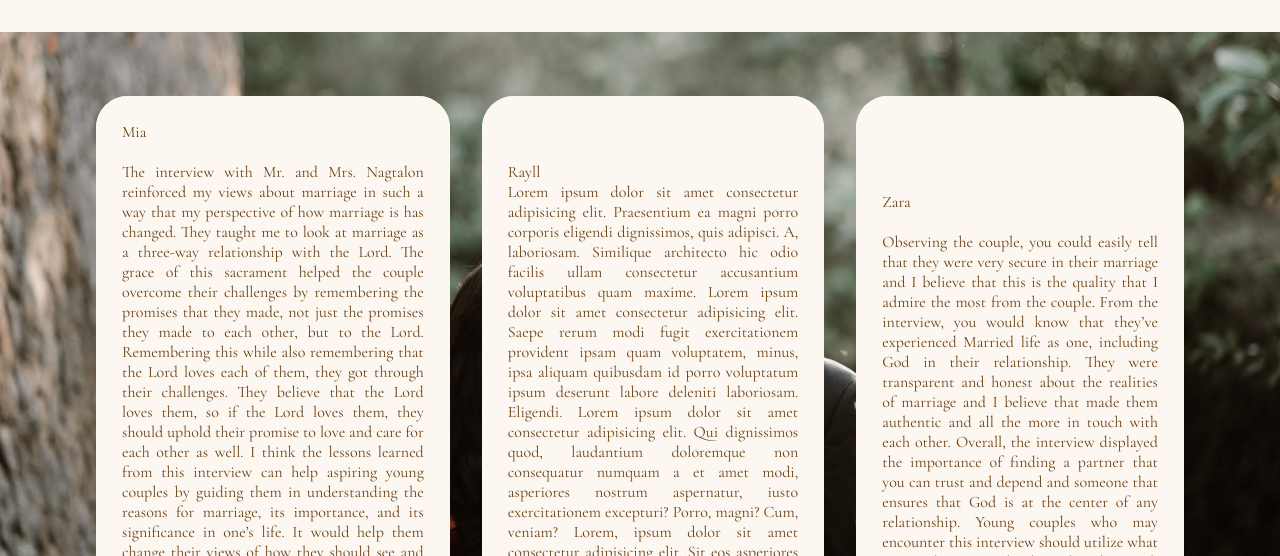
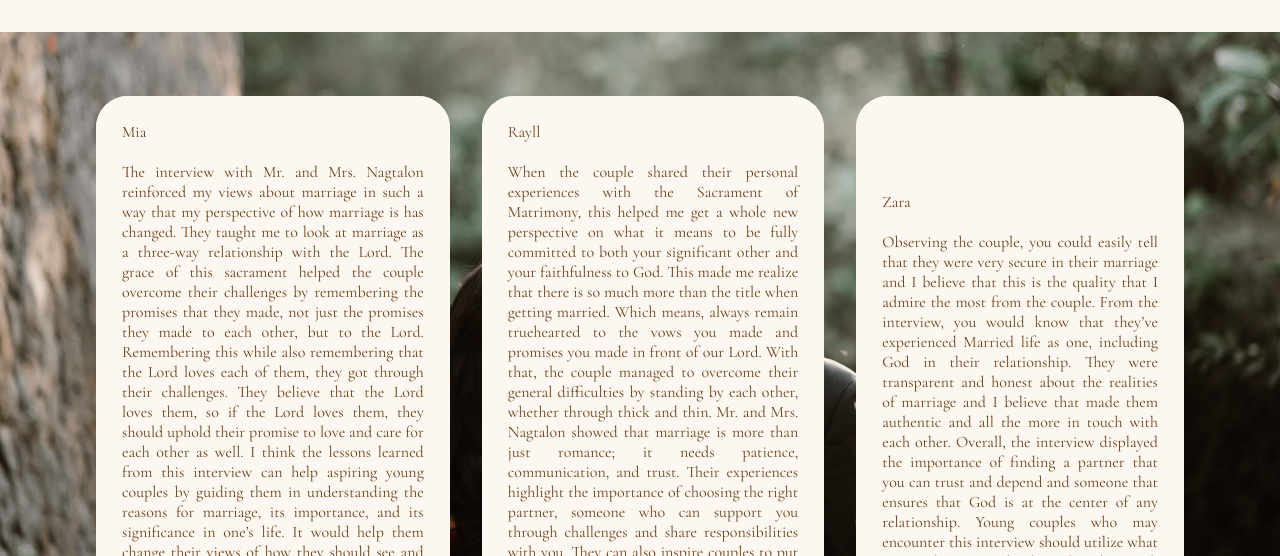
Before and after one commit to bingalingg/CLE-Marriage-Blog, a plain HTML site: page reflection.html in a window 1280 px wide. Shown: the part 244-800 px from the top of the page. Drawn offline with nearby package versions, Linux system fonts and the light colour scheme; a web font is replaced by a local one.

Commit message:
reflection update

```diff
--- a/reflection.html
+++ b/reflection.html
@@ -32,7 +32,7 @@
         <table>
             <tr>
                 <td> Mia <br> <br> The interview with Mr. and Mrs. Nagtalon reinforced my views about marriage in such a way that my perspective of how marriage is has changed. They taught me to look at marriage as a three-way relationship with the Lord. The grace of this sacrament helped the couple overcome their challenges by remembering the promises that they made, not just the promises they made to each other, but to the Lord. Remembering this while also remembering that the Lord loves each of them, they got through their challenges. They believe that the Lord loves them, so if the Lord loves them, they should uphold their promise to love and care for each other as well. I think the lessons learned from this interview can help aspiring young couples by guiding them in understanding the reasons for marriage, its importance, and its significance in one’s life. It would help them change their views of how they should see and treat marriage. It’s a total partnership with someone you chose to be with forever. It would help them understand marriage, it’s a lifelong commitment that requires patience, communication, and a willingness to grow together through all of life's challenges and joys.</td>
-                <td> Rayll <br> Lorem ipsum dolor sit amet consectetur adipisicing elit. Praesentium ea magni porro corporis eligendi dignissimos, quis adipisci. A, laboriosam. Similique architecto hic odio facilis ullam consectetur accusantium voluptatibus quam maxime. Lorem ipsum dolor sit amet consectetur adipisicing elit. Saepe rerum modi fugit exercitationem provident ipsam quam voluptatem, minus, ipsa aliquam quibusdam id porro voluptatum ipsum deserunt labore deleniti laboriosam. Eligendi. Lorem ipsum dolor sit amet consectetur adipisicing elit. Qui dignissimos quod, laudantium doloremque non consequatur numquam a et amet modi, asperiores nostrum aspernatur, iusto exercitationem excepturi? Porro, magni? Cum, veniam? Lorem, ipsum dolor sit amet consectetur adipisicing elit. Sit eos asperiores ex neque error optio magni commodi, beatae saepe maxime obcaecati, perferendis sed est earum fuga et numquam quod assumenda? wdawdawdawdawd</td>
+                <td> Rayll <br> <br> When the couple shared their personal experiences with the Sacrament of Matrimony, this helped me get a whole new perspective on what it means to be fully committed to both your significant other and your faithfulness to God. This made me realize that there is so much more than the title when getting married. Which means, always remain truehearted to the vows you made and promises you made in front of our Lord. With that, the couple managed to overcome their general difficulties by standing by each other, whether through thick and thin. Mr. and Mrs. Nagtalon showed that marriage is more than just romance; it needs patience, communication, and trust. Their experiences highlight the importance of choosing the right partner, someone who can support you through challenges and share responsibilities with you. They can also inspire couples to put faith at the center of the relationship, because love for God strengthens love for each other. For young couples, these lessons serve as reminders that marriage thrives when both partners commit daily to each other, no matter what happens.</td>
                 <td> Zara <br> <br> Observing the couple, you could easily tell that they were very secure in their marriage and I believe that this is the quality that I admire the most from the couple. From the interview, you would know that they’ve experienced Married life as one, including God in their relationship. They were transparent and honest about the realities of marriage and I believe that made them authentic and all the more in touch with each other. Overall, the interview displayed the importance of finding a partner that you can trust and depend and someone that ensures that God is at the center of any relationship. Young couples who may encounter this interview should utilize what Mrs. and Mr. Nagtalon have shared to work toward a marriage that is secure, selfless, and with God. </td>
             </tr>
             <tr>
```
